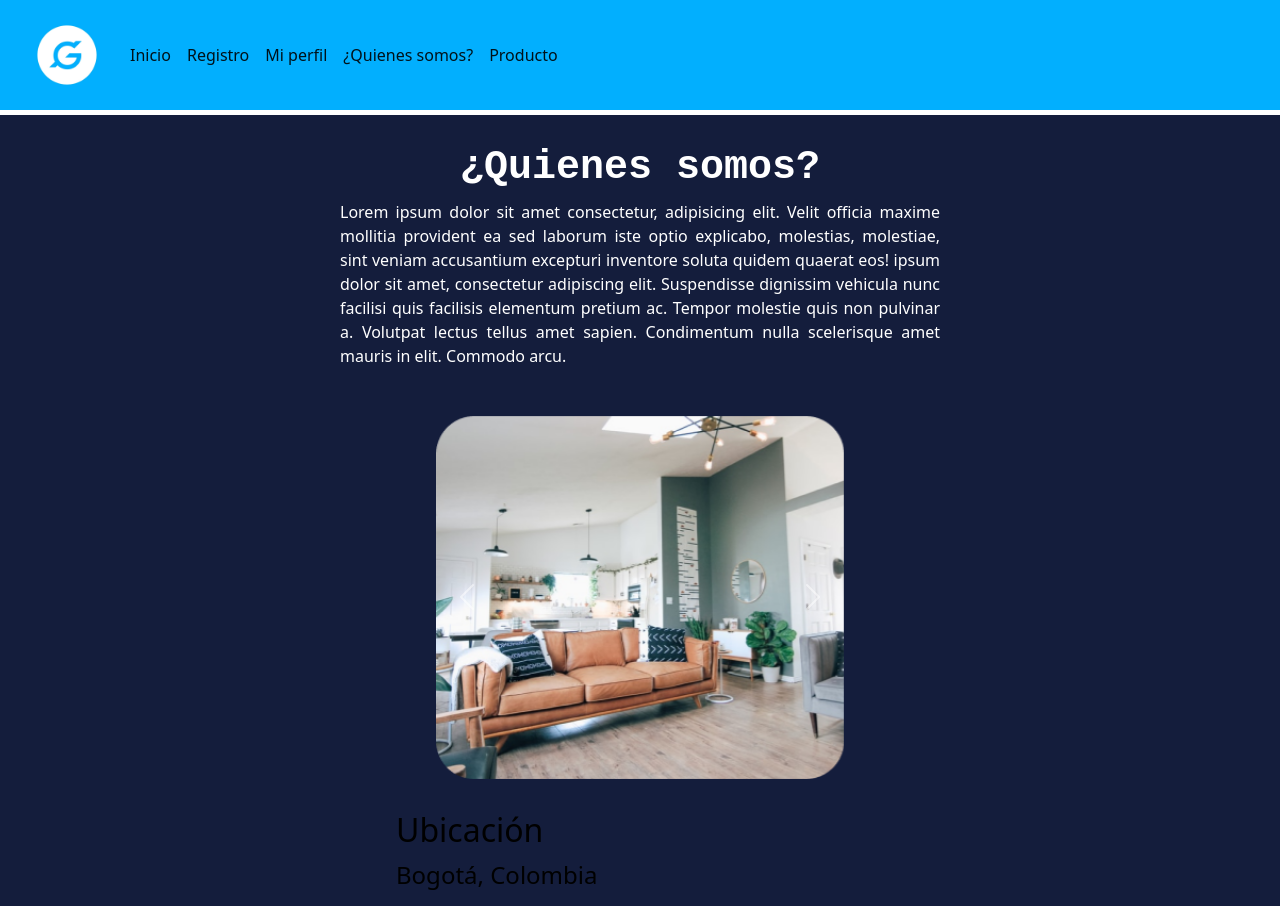
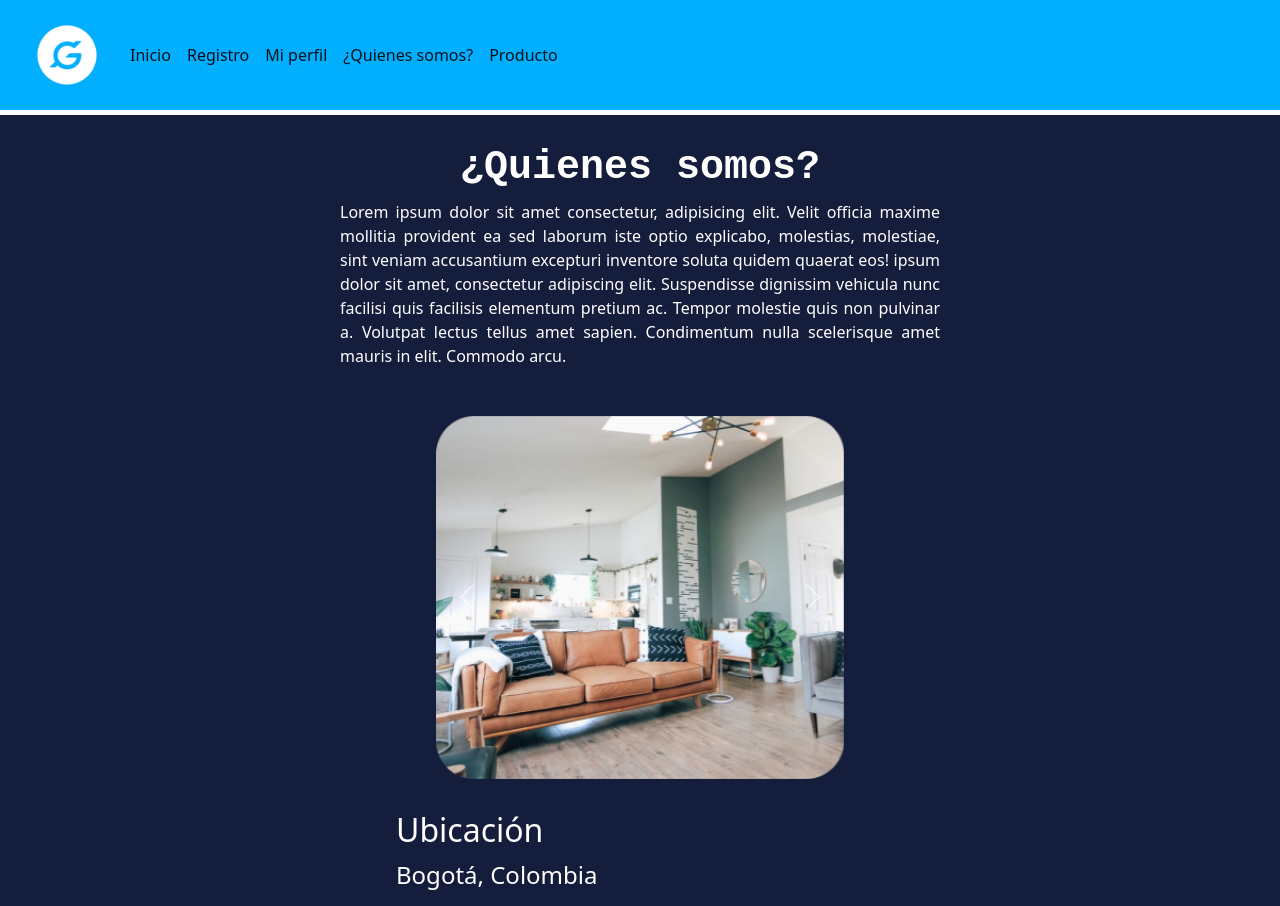
Before and after one commit to MAMQ01/Proyecto-Desarrollo-Web-Coder, a website: page pages/contacto.html in a window 1280 px wide. Shown: the top 906 px of the page. Drawn offline with nearby package versions, Linux system fonts and the light colour scheme; grey boxes are pictures that could not be loaded.

Commit message:
cambiando un bug reciente color de texto en contacto

```diff
--- a/scss/main.scss
+++ b/scss/main.scss
@@ -351,11 +351,11 @@ $colorMorado:      #9c1ede;
                 color: $colorBlanco;
                 p{
                     font-size: 1.5rem;
-                    color: #000;
+                    color: $colorBlanco;
                 }
                 h2{
                     font-weight: 500;
-                    color: #000;
+                    color: $colorBlanco;
                 }
             }
         }
```
Also changed, not shown: css/style.css, scss/main.css, 1 other file.
